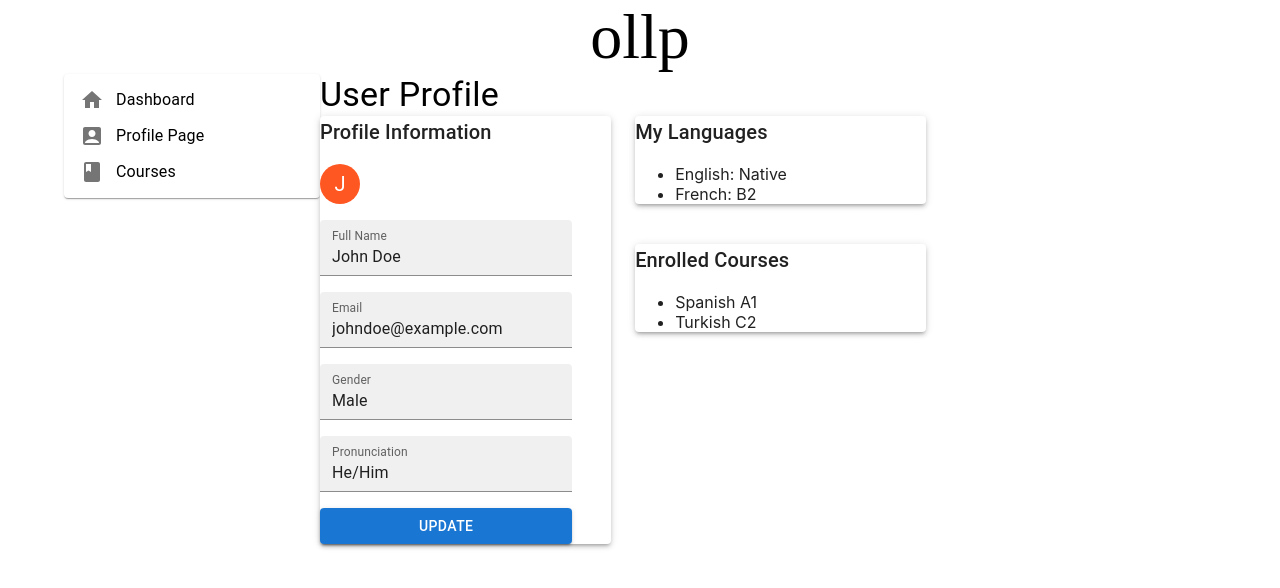
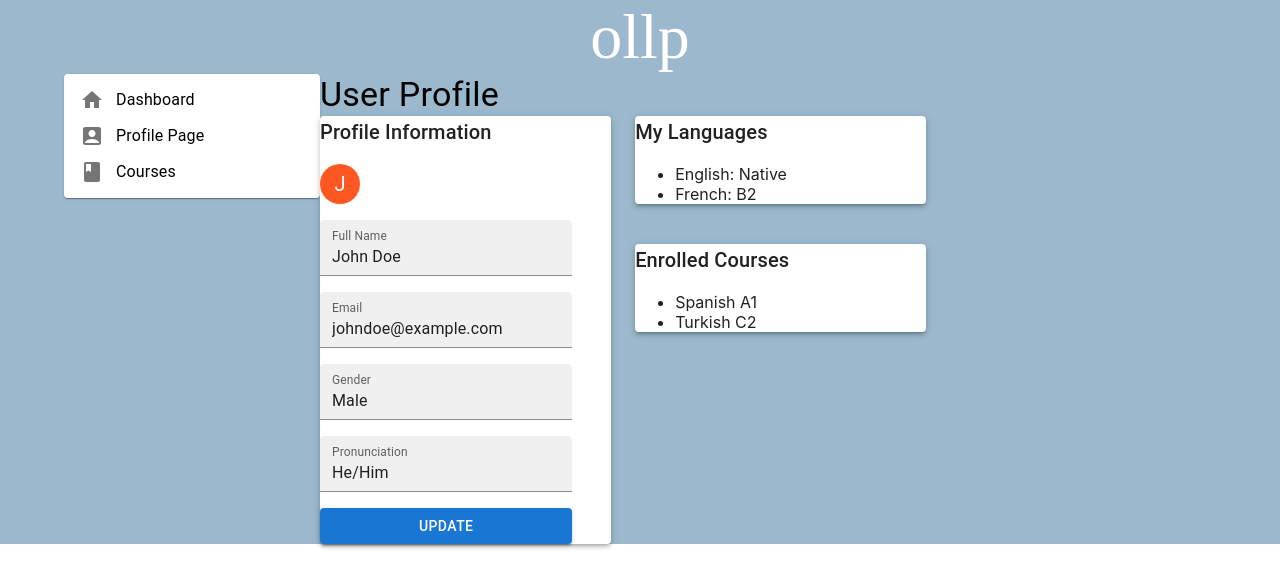
Before and after one commit to efecantepe/LanguageLearning, a React (Create React App) app in the folder learning-language/: page /profile in a window 1280 px wide. Shown: the top 588 px of the page. Built offline with nearby package versions, Linux system fonts and the light colour scheme; a web font is replaced by a local one.

Commit message:
layout update

```diff
--- a/learning-language/src/Components/MainLayout.js
+++ b/learning-language/src/Components/MainLayout.js
@@ -5,18 +5,10 @@ import NavigationBar from './NavigationBar';
 import '../Css/Components.css';
 import Header from './Header';
 
-const useStyles = styled((theme) => ({
-  root: {
-    paddingTop: theme.spacing(4),
-    paddingBottom: theme.spacing(4),
-  },
-}));
-
 const MainLayout = ({ children }) => {
-  const classes = useStyles();
-
   return (
-    <Container maxWidth="lg" className={classes.root}>
+    <div className='main'>
+      <Container maxWidth="lg" >
         <Header/>
         <Grid container>
           <Grid>
@@ -27,6 +19,7 @@ const MainLayout = ({ children }) => {
           </Grid>
         </Grid>
       </Container>
+    </div>
   );
 };
 
--- a/learning-language/src/Css/Components.css
+++ b/learning-language/src/Css/Components.css
@@ -11,4 +11,9 @@
     font-family: 'Agbalumo';
     font-size: 64px;
     text-align: center;
+    color: white;
 }
+
+.main{
+    background-color: #9BB8CD;
+}
```
Lines whose indentation alone changed are shown as unchanged.
